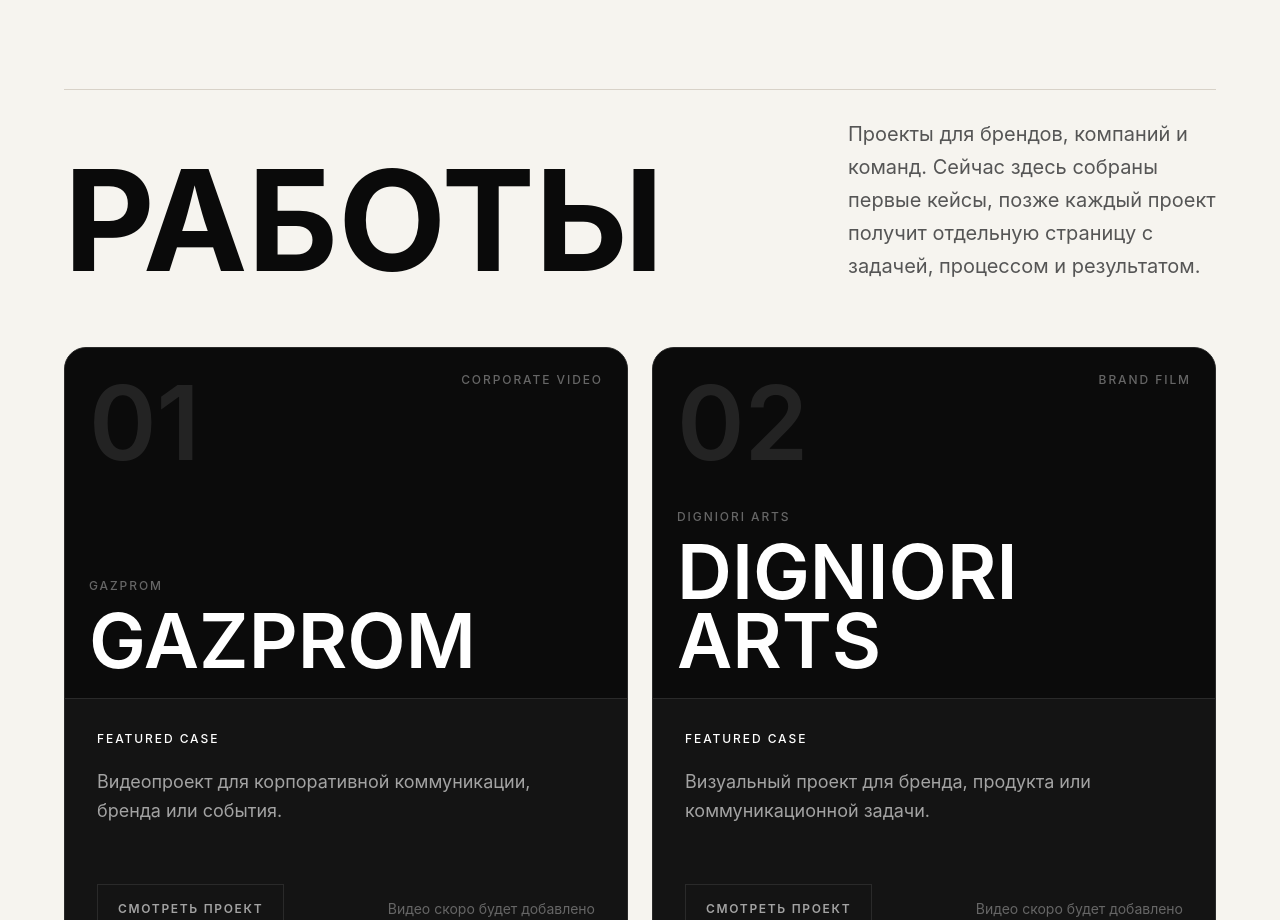
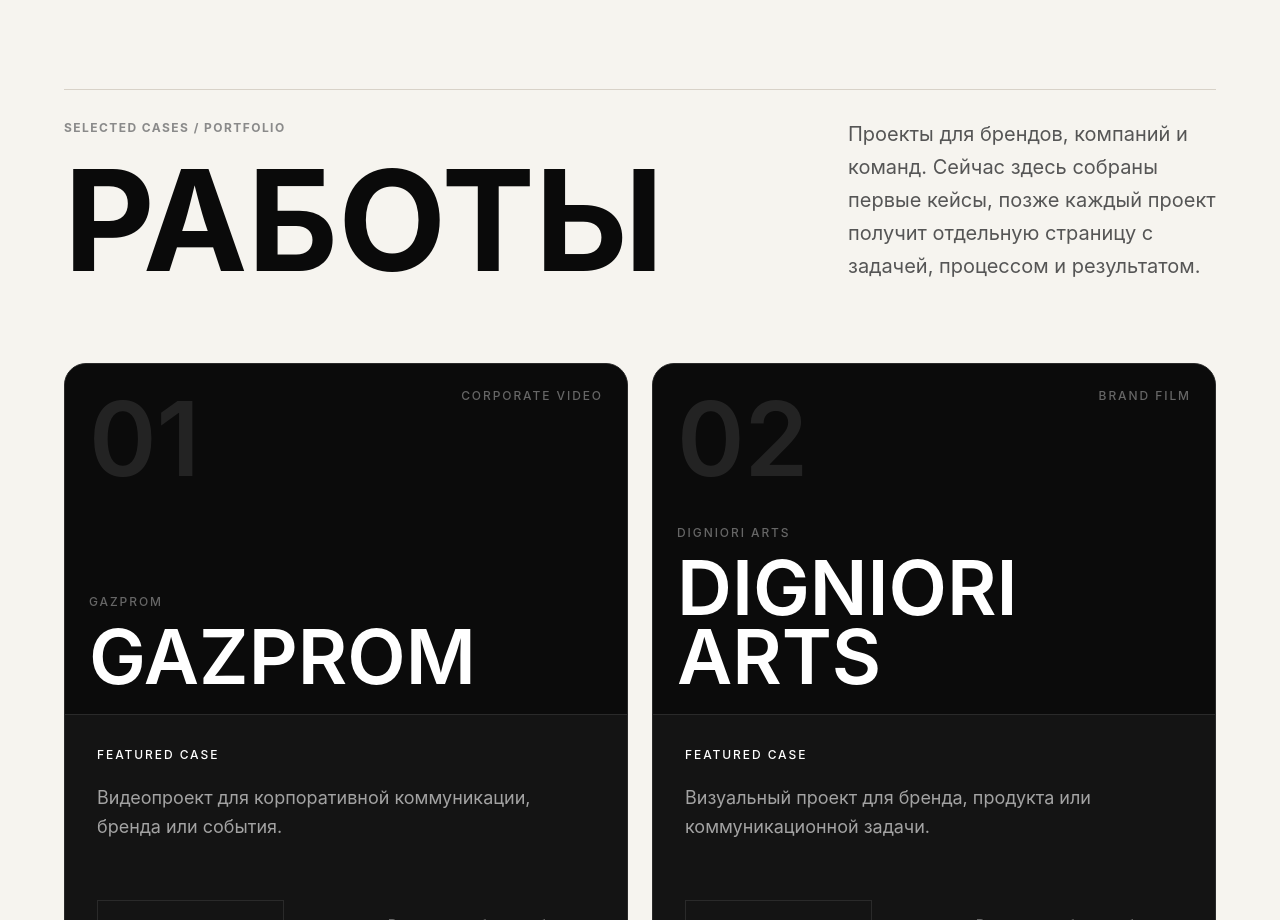
Before and after one commit to thisisryabov/8Units-site, a Next.js app: page / in a window 1280 px wide. Shown: the part 1220-2140 px from the top of the page. Built offline with nearby package versions, Linux system fonts and the light colour scheme.

Commit message:
Refine light editorial landing page

```diff
--- a/components/Cases.tsx
+++ b/components/Cases.tsx
@@ -5,7 +5,10 @@
   return (
     <section id="cases" className="section-shell scroll-mt-24">
       <div className="section-heading">
-        <h2 className="section-title">РАБОТЫ</h2>
+        <div>
+          <p className="meta-label mb-5">SELECTED CASES / PORTFOLIO</p>
+          <h2 className="section-title">РАБОТЫ</h2>
+        </div>
         <p className="section-copy">
           Проекты для брендов, компаний и команд. Сейчас здесь собраны первые
           кейсы, позже каждый проект получит отдельную страницу с задачей,
@@ -13,7 +16,7 @@
         </p>
       </div>
 
-      <div className="mt-12 grid gap-5 lg:mt-16 lg:grid-cols-2 lg:gap-6">
+      <div className="mt-14 grid gap-5 lg:mt-20 lg:grid-cols-2 lg:gap-6">
         {cases.map((item, index) => (
           <CaseCard key={item.slug} item={item} index={index} />
         ))}
```
